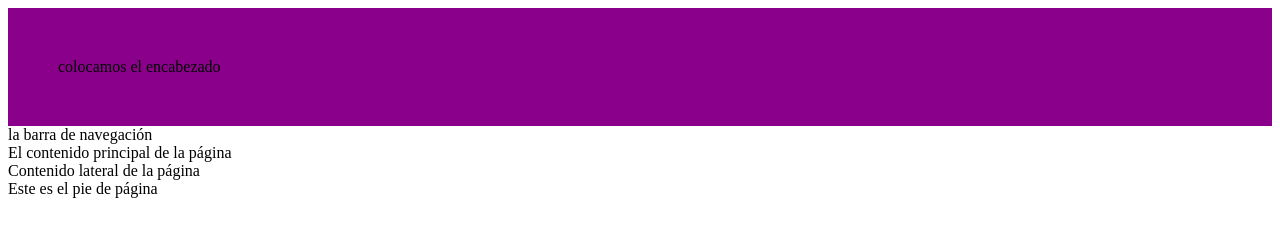
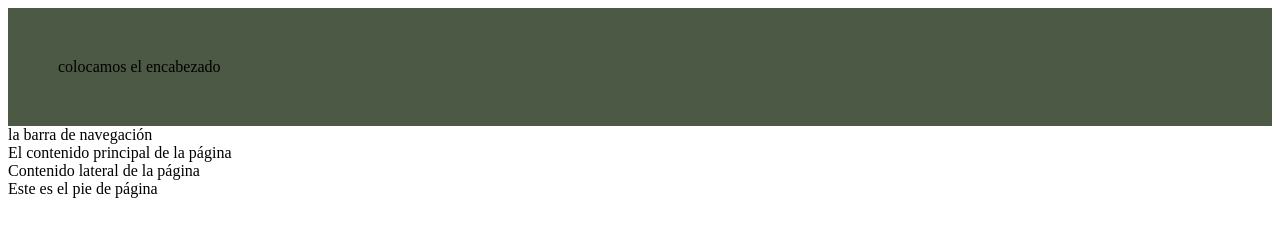
Before and after one commit to MDuvanM/UNAD-pag, a plain HTML site: page index.html in a window 1280 px wide. Drawn offline with Linux system fonts and the light colour scheme.

Commit message:
pruebas 2

```diff
--- a/css/style.css
+++ b/css/style.css
@@ -1,5 +1,5 @@
 .encabezado{
-   background-color: darkmagenta;
+   background-color: #4B5945;
    color: black;
    padding: 50px;
 }
```
